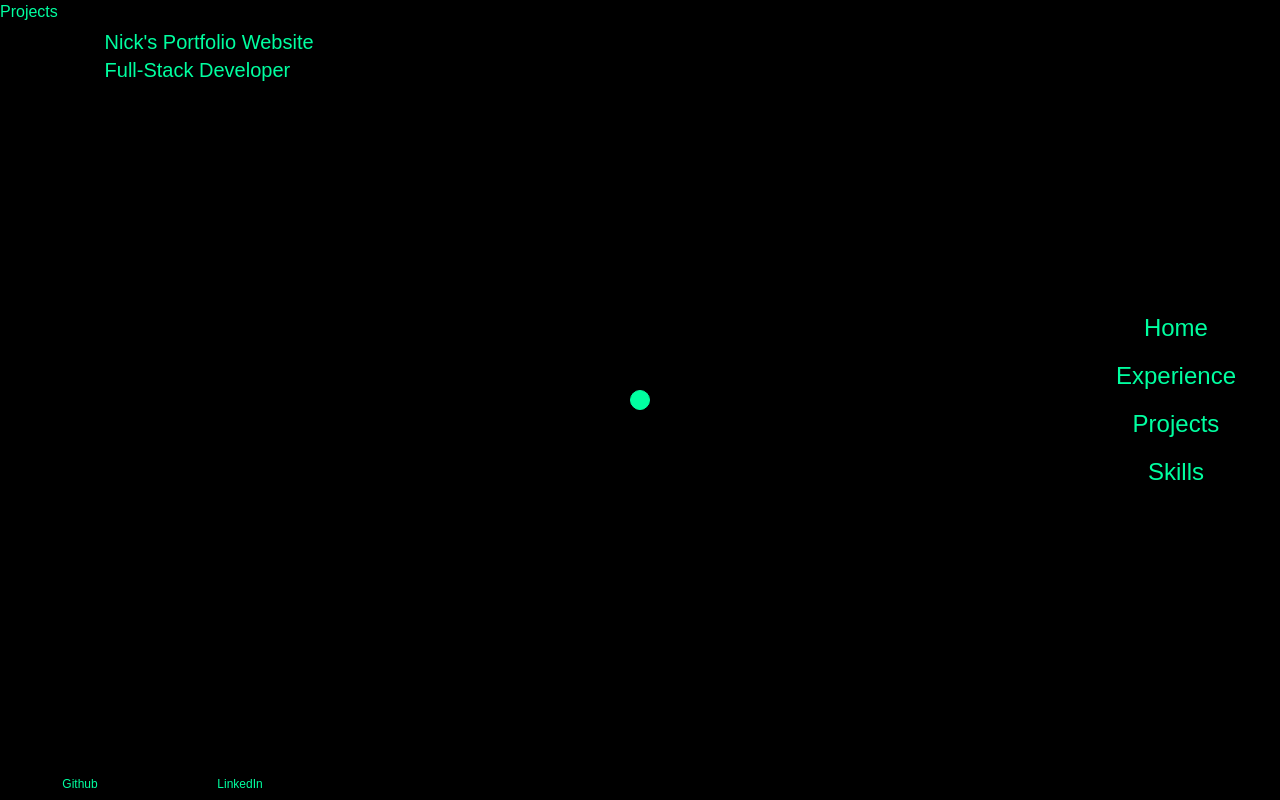
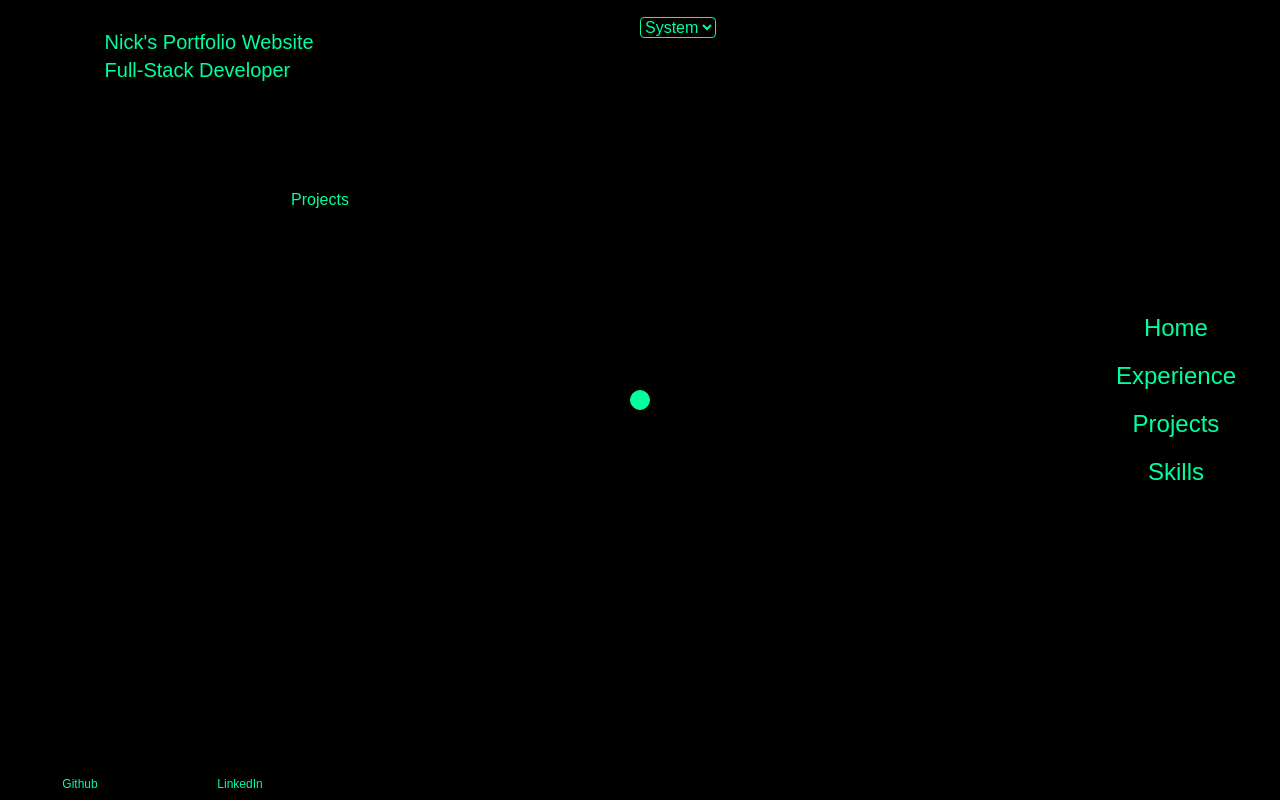
Before and after one commit to kwNick/Resume-Site, a Next.js app: page /projects in a window 1280 px wide. Built offline with nearby package versions, Linux system fonts and the light colour scheme.

Commit message:
added theme dark/light button;

```diff
--- a/package.json
+++ b/package.json
@@ -10,6 +10,7 @@
   },
   "dependencies": {
     "next": "15.1.6",
+    "next-themes": "^0.4.4",
     "react": "^19.0.0",
     "react-dom": "^19.0.0",
     "react-simple-typewriter": "^5.0.1"
--- a/src/app/(routes)/projects/page.tsx
+++ b/src/app/(routes)/projects/page.tsx
@@ -1,6 +1,10 @@
 const page = () => {
     return (
-        <div>Projects</div>
+        <div className="w-[50vw] h-[50vh] flex items-center justify-center">
+            <h1>Projects</h1>
+
+
+        </div>
     )
 }
 export default page
--- a/src/app/components/Footer.tsx
+++ b/src/app/components/Footer.tsx
@@ -3,7 +3,7 @@ import { socialLinks } from "../resources/socialLinks"
 
 const Footer = () => {
     return (
-        <footer className="absolute bottom-[1%]  w-[25%] text-xs">
+        <footer className="absolute bottom-[1%] w-[25%] text-xs">
             <ul className="flex text-center ">
                 {socialLinks.map((link, idx) => {
                     return (
--- /dev/null
+++ b/src/app/components/ThemeChanger.tsx
@@ -0,0 +1,27 @@
+'use client';
+import { useTheme } from "next-themes"
+import { useEffect, useState } from "react";
+
+const ThemeChanger = () => {
+    const [mounted, setMounted] = useState(false)
+    const { theme, setTheme } = useTheme();
+
+    // useEffect only runs on the client, so now we can safely show the UI
+    useEffect(() => {
+        setMounted(true)
+    }, [])
+
+    if (!mounted) {
+        return null
+    }
+    return (
+        <div className="absolute top-[2%] left-[50%] w-fit h-fit bg-contrast">
+            <select value={theme} onChange={e => setTheme(e.target.value)} className="bg-contrast border border-colour rounded">
+                <option value="system">System</option>
+                <option value="dark">Dark</option>
+                <option value="light">Light</option>
+            </select>
+        </div>
+    )
+}
+export default ThemeChanger
--- a/src/app/globals.css
+++ b/src/app/globals.css
@@ -11,6 +11,11 @@
 :root {
   --contrast: #000000;
   --colour: #00ffa0;
+}
+
+[data-theme='dark'] {
+  --contrast: #00ffa0;
+  --colour: #000000;
 }
 
 @media (prefers-color-scheme: dark) {
--- a/src/app/layout.tsx
+++ b/src/app/layout.tsx
@@ -5,6 +5,8 @@ import Cursor from "./components/Cursor";
 import NameHeader from "./components/NameHeader";
 import Navigation from "./components/Navigation";
 import Footer from "./components/Footer";
+import { ThemeProvider } from "next-themes";
+import ThemeChanger from "./components/ThemeChanger";
 
 const geistSans = Geist({
   variable: "--font-geist-sans",
@@ -27,17 +29,20 @@ export default function RootLayout({
   children: React.ReactNode;
 }>) {
   return (
-    <html lang="en">
+    <html lang="en" suppressHydrationWarning>
       <body
-        className={`${geistSans.variable} ${geistMono.variable} antialiased `}
+        className={`${geistSans.variable} ${geistMono.variable} antialiased  duration-500`}
       >
-        <Cursor />
-        <NameHeader />
-        <Navigation />
+        <ThemeProvider>
+          <Cursor />
+          <ThemeChanger />
+          <NameHeader />
+          <Navigation />
 
-        {children}
+          {children}
 
-        <Footer />
+          <Footer />
+        </ThemeProvider>
       </body>
     </html>
   );
--- /dev/null
+++ b/src/app/resources/projects.ts
@@ -0,0 +1,17 @@
+export const projects = [
+    {
+        name: "Project 1",
+        description: "Lorem ipsum dolor sit amet consectetur adipisicing elit. Doloremque, unde sapiente distinctio est hic, corporis itaque, aperiam libero reprehenderit.",
+        link: "#"
+    },
+    {
+        name: "Project 2",
+        description: "Lorem ipsum dolor sit amet consectetur adipisicing elit. Doloremque, unde sapiente distinctio est hic, corporis itaque, aperiam libero reprehenderit.",
+        link: "#"
+    },
+    {
+        name: "Project 3",
+        description: "Lorem ipsum dolor sit amet consectetur adipisicing elit. Doloremque, unde sapiente distinctio est hic, corporis itaque, aperiam libero reprehenderit.",
+        link: "#"
+    },
+];
```
Also changed, not shown: 1 other file (tests, documents, lock files or other folders).
